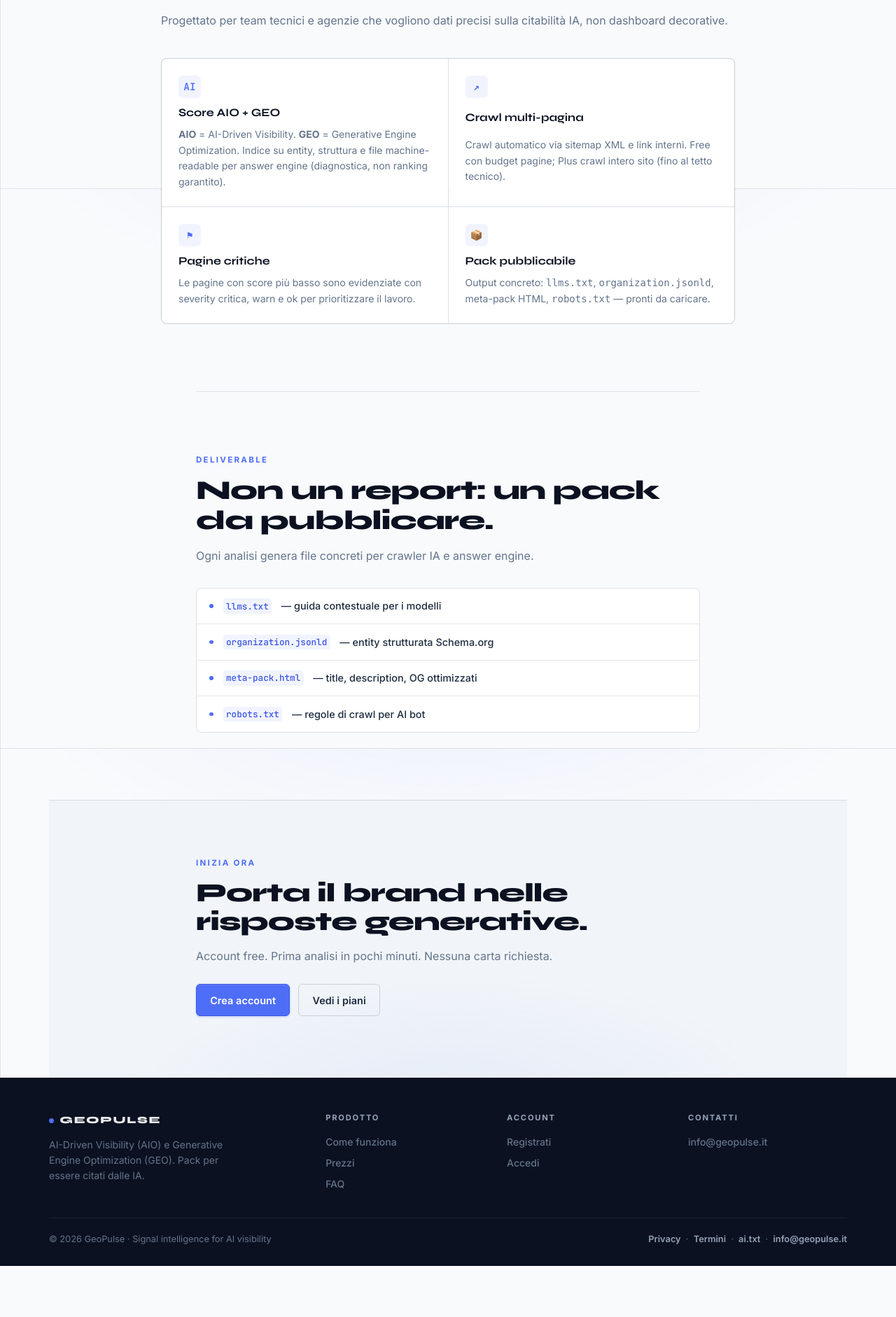
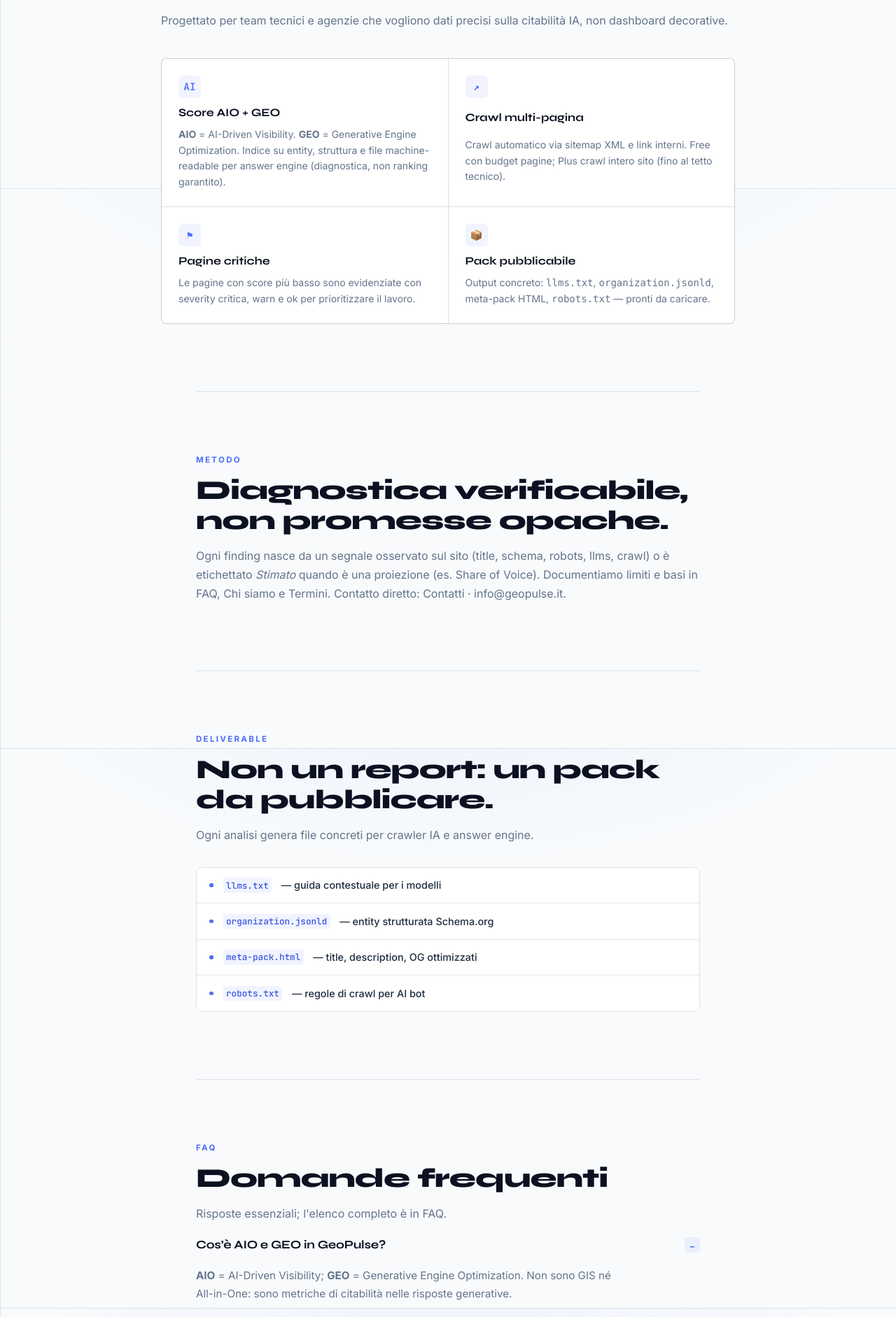
Before and after one commit to croccodjllo-blip/Geopulse, a Flask app: page / in a window 1280 px wide. Shown: the part 2131-4013 px from the top of the page at 70% size. Before the commit the page ends 3940 px from the top, so only its background shows below. Run offline with Flask 3, Linux system fonts and the light colour scheme; some libraries are stand-ins or nearby versions.

Commit message:
feat(geo): WebSite schema, About/Contatti, humans.txt, E-E-A-T
Add Organization@id + WebSite JSON-LD, /chi-siamo and /contatti,
hreflang, humans.txt, unique meta descriptions, landing FAQ + method
section, and reduce duplicate nginx security headers in prod reference.

```diff
--- a/app.py
+++ b/app.py
@@ -147,12 +147,12 @@ PUBLIC_SITE_URL = (os.getenv("PUBLIC_SITE_URL") or "https://geopulse.it").rstrip
 
 @app.after_request
 def set_security_headers(response):
+    # Header applicativi (nginx tiene HSTS; evitiamo duplicare X-* lì).
     response.headers["X-Content-Type-Options"] = "nosniff"
     response.headers["X-Frame-Options"] = "DENY"
     response.headers["Referrer-Policy"] = "strict-origin-when-cross-origin"
     response.headers["Permissions-Policy"] = "geolocation=(), microphone=(), camera=()"
     response.headers["X-XSS-Protection"] = "0"
-    # CSP permissiva per Tailwind CDN; stringente su object/base
     response.headers["Content-Security-Policy"] = (
         "default-src 'self'; "
         "script-src 'self' 'unsafe-inline'; "
@@ -164,6 +164,7 @@ def set_security_headers(response):
         "base-uri 'self'; "
         "form-action 'self'"
     )
+    # HSTS solo se secure; nginx può già inviarlo — ok se allineati
     if request.is_secure or app.config["SESSION_COOKIE_SECURE"]:
         response.headers["Strict-Transport-Security"] = (
             "max-age=15552000; includeSubDomains"
@@ -876,6 +877,13 @@ def ai_txt():
     )
 
 
+@app.route("/humans.txt")
+def humans_txt():
+    return send_from_directory(
+        app.static_folder, "humans.txt", mimetype="text/plain; charset=utf-8"
+    )
+
+
 @app.route("/robots.txt")
 def robots_txt():
     base = public_base_url()
@@ -904,6 +912,7 @@ def robots_txt():
         "\n"
         f"# AI policy: {base}/ai.txt\n"
         f"# LLMs guide: {base}/llms.txt\n"
+        f"# Humans: {base}/humans.txt\n"
         f"Sitemap: {base}/sitemap.xml\n"
     )
     return Response(body, mimetype="text/plain; charset=utf-8")
@@ -917,6 +926,8 @@ def sitemap_xml():
         ("/prodotto", "0.9", "weekly"),
         ("/prezzi", "0.8", "weekly"),
         ("/faq", "0.7", "monthly"),
+        ("/chi-siamo", "0.6", "monthly"),
+        ("/contatti", "0.6", "monthly"),
         ("/privacy", "0.4", "yearly"),
         ("/termini", "0.4", "yearly"),
         ("/interesse-pro", "0.5", "monthly"),
@@ -950,6 +961,16 @@ def privacy():
 @app.route("/termini")
 def terms():
     return render_template("termini.html")
+
+
+@app.route("/chi-siamo")
+def about():
+    return render_template("about.html")
+
+
+@app.route("/contatti")
+def contact():
+    return render_template("contact.html")
 
 
 @app.route("/")
--- a/static/ai.txt
+++ b/static/ai.txt
@@ -35,3 +35,6 @@ Do not treat dashboard or authenticated areas as public training corpus.
 
 ## Contact
 info@geopulse.it
+About: https://geopulse.it/chi-siamo
+Contact page: https://geopulse.it/contatti
+Humans: https://geopulse.it/humans.txt
--- a/templates/base.html
+++ b/templates/base.html
@@ -9,6 +9,8 @@
       content="{% block meta_description %}GeoPulse (geopulse.it) — AI-Driven Visibility (AIO) e Generative Engine Optimization (GEO): analisi e pack per essere citati dalle IA.{% endblock %}"
     />
     <link rel="canonical" href="{% block canonical %}{{ canonical_url }}{% endblock %}" />
+    <link rel="alternate" hreflang="it" href="{{ self.canonical() }}" />
+    <link rel="alternate" hreflang="x-default" href="{{ self.canonical() }}" />
     <meta property="og:type" content="website" />
     <meta property="og:site_name" content="GeoPulse" />
     <meta property="og:locale" content="it_IT" />
@@ -44,6 +46,8 @@
           <a href="{{ url_for('product') }}" class="{% if request.endpoint == 'product' %}is-active{% endif %}">Prodotto</a>
           <a href="{{ url_for('pricing') }}" class="{% if request.endpoint == 'pricing' %}is-active{% endif %}">Prezzi</a>
           <a href="{{ url_for('faq') }}" class="{% if request.endpoint == 'faq' %}is-active{% endif %}">FAQ</a>
+          <a href="{{ url_for('about') }}" class="{% if request.endpoint == 'about' %}is-active{% endif %}">Chi siamo</a>
+          <a href="{{ url_for('contact') }}" class="{% if request.endpoint == 'contact' %}is-active{% endif %}">Contatti</a>
           {% if current_user %}
             <a href="{{ url_for('dashboard') }}" class="{% if request.endpoint == 'dashboard' %}is-active{% endif %}">Dashboard</a>
             <a href="{{ url_for('dashboard_history') }}" class="{% if request.endpoint in ('dashboard_history', 'site_history') %}is-active{% endif %}">Storico</a>
@@ -90,6 +94,7 @@
           <a href="{{ url_for('product') }}">Come funziona</a>
           <a href="{{ url_for('pricing') }}">Prezzi</a>
           <a href="{{ url_for('faq') }}">FAQ</a>
+          <a href="{{ url_for('about') }}">Chi siamo</a>
         </div>
         <div class="site-footer__col">
           <p class="site-footer__label">Account</p>
@@ -104,7 +109,9 @@
         </div>
         <div class="site-footer__col">
           <p class="site-footer__label">Contatti</p>
+          <a href="{{ url_for('contact') }}">Pagina contatti</a>
           <a href="mailto:info@geopulse.it">info@geopulse.it</a>
+          <a href="{{ url_for('privacy') }}">Privacy</a>
         </div>
       </div>
       <div class="site-footer__bottom">
--- a/templates/faq.html
+++ b/templates/faq.html
@@ -1,6 +1,6 @@
 {% extends "base.html" %}
 {% block title %}FAQ{% endblock %}
-{% block meta_description %}Domande frequenti su GeoPulse: AI-Driven Visibility (AIO), Generative Engine Optimization (GEO), pack, limiti Free e privacy. Non è un GIS né una suite All-in-One.{% endblock %}
+{% block meta_description %}FAQ GeoPulse aggiornata: differenza AIO/GEO, score probe vs Misurato, pack artifact, limiti Free e contatti info@geopulse.it.{% endblock %}
 {% block structured_data %}
   {% include "partials/jsonld_faq.html" %}
 {% endblock %}
--- a/templates/landing.html
+++ b/templates/landing.html
@@ -6,21 +6,22 @@
 {% block flash_class %}flash-stack--inset{% endblock %}
 {% block structured_data %}
   {% include "partials/jsonld_software.html" %}
+  {% include "partials/jsonld_faq.html" %}
 {% endblock %}
 
 {% block content %}
 <section class="hero" aria-labelledby="hero-brand">
-  <div class="hero-visual" aria-hidden="true">
+  <div class="hero-visual">
     <img
       class="hero-visual__img"
       src="{{ url_for('static', filename='img/hero-earth.jpg') }}"
-      alt=""
+      alt="Vista illuminata della Terra — metafora di visibilità globale del brand nelle risposte IA"
       width="1536"
       height="1024"
       fetchpriority="high"
     />
-    <div class="hero-visual__veil"></div>
-    <div class="hero-visual__grid"></div>
+    <div class="hero-visual__veil" aria-hidden="true"></div>
+    <div class="hero-visual__grid" aria-hidden="true"></div>
   </div>
 
   <div class="hero-copy">
@@ -113,6 +114,20 @@
   </div>
 </section>
 
+<section class="section-band" id="metodo-citabile">
+  <p class="eyebrow">Metodo</p>
+  <h2>Diagnostica verificabile, non promesse opache.</h2>
+  <p class="lede">
+    Ogni finding nasce da un segnale osservato sul sito (title, schema, robots, llms, crawl)
+    o è etichettato <em>Stimato</em> quando è una proiezione (es. Share of Voice).
+    Documentiamo limiti e basi in <a href="{{ url_for('faq') }}">FAQ</a>,
+    <a href="{{ url_for('about') }}">Chi siamo</a> e
+    <a href="{{ url_for('terms') }}">Termini</a>.
+    Contatto diretto: <a href="{{ url_for('contact') }}">Contatti</a> ·
+    <a href="mailto:info@geopulse.it">info@geopulse.it</a>.
+  </p>
+</section>
+
 <section class="section-band" id="output">
   <p class="eyebrow">Deliverable</p>
   <h2>Non un report: un pack da pubblicare.</h2>
@@ -127,6 +142,32 @@
   </ul>
 </section>
 
+<section class="section-band" id="faq-rapide">
+  <p class="eyebrow">FAQ</p>
+  <h2>Domande frequenti</h2>
+  <p class="lede">Risposte essenziali; l'elenco completo è in <a href="{{ url_for('faq') }}">FAQ</a>.</p>
+  <div class="faq-list">
+    <details class="faq-item" open>
+      <summary>Cos’è AIO e GEO in GeoPulse?</summary>
+      <p>
+        <strong>AIO</strong> = AI-Driven Visibility; <strong>GEO</strong> = Generative Engine Optimization.
+        Non sono GIS né All-in-One: sono metriche di citabilità nelle risposte generative.
+      </p>
+    </details>
+    <details class="faq-item">
+      <summary>Gli score sono misurazioni live sulle IA?</summary>
+      <p>
+        Di default no: sono diagnostici da probe ed euristiche. Il badge Stimato (proxy) segnala le stime;
+        Misurato è per segnali osservati o polling LLM quando disponibile.
+      </p>
+    </details>
+    <details class="faq-item">
+      <summary>Come vi contatto?</summary>
+      <p>Scrivi a <a href="mailto:info@geopulse.it">info@geopulse.it</a> o apri <a href="{{ url_for('contact') }}">Contatti</a>.</p>
+    </details>
+  </div>
+</section>
+
 <section class="section-cta" id="inizia">
   <div class="section-cta__inner">
     <p class="eyebrow">Inizia ora</p>
--- a/templates/partials/jsonld_organization.html
+++ b/templates/partials/jsonld_organization.html
@@ -2,15 +2,30 @@
 {
   "@context": "https://schema.org",
   "@type": "Organization",
+  "@id": "{{ canonical_base }}/#organization",
   "name": "GeoPulse",
   "alternateName": "GEOPULSE",
   "url": "{{ canonical_base }}/",
   "email": "info@geopulse.it",
   "description": "GeoPulse analizza segnali di AI-Driven Visibility (AIO) e Generative Engine Optimization (GEO): score euristici, findings e pack per answer engine. Non è un GIS né una suite All-in-One.",
   "slogan": "Ottimizza il sito per le IA.",
+  "foundingLocation": {
+    "@type": "Place",
+    "name": "Italia"
+  },
+  "knowsAbout": [
+    "AI-Driven Visibility",
+    "Generative Engine Optimization",
+    "llms.txt",
+    "Answer engine optimization",
+    "Schema.org"
+  ],
   "sameAs": [
     "{{ canonical_base }}/",
+    "{{ canonical_base }}/chi-siamo",
+    "{{ canonical_base }}/contatti",
     "{{ canonical_base }}/prodotto",
+    "{{ canonical_base }}/faq",
     "{{ canonical_base }}/llms.txt",
     "{{ canonical_base }}/ai.txt"
   ],
@@ -18,7 +33,9 @@
     "@type": "ContactPoint",
     "email": "info@geopulse.it",
     "contactType": "customer support",
-    "availableLanguage": ["Italian", "English"]
+    "availableLanguage": ["Italian", "English"],
+    "url": "{{ canonical_base }}/contatti"
   }
 }
 </script>
+{% include "partials/jsonld_website.html" %}
--- /dev/null
+++ b/templates/partials/jsonld_website.html
@@ -0,0 +1,29 @@
+<script type="application/ld+json">
+{
+  "@context": "https://schema.org",
+  "@type": "WebSite",
+  "@id": "{{ canonical_base }}/#website",
+  "url": "{{ canonical_base }}/",
+  "name": "GeoPulse",
+  "alternateName": "GEOPULSE",
+  "description": "Piattaforma SaaS per AI-Driven Visibility (AIO) e Generative Engine Optimization (GEO): analisi di segnali citabili e pack artifact per answer engine.",
+  "inLanguage": "it-IT",
+  "publisher": { "@id": "{{ canonical_base }}/#organization" },
+  "about": { "@id": "{{ canonical_base }}/#organization" },
+  "potentialAction": {
+    "@type": "RegisterAction",
+    "target": "{{ canonical_base }}/register",
+    "name": "Crea account GeoPulse"
+  },
+  "mainEntity": {
+    "@type": "ItemList",
+    "itemListElement": [
+      { "@type": "SiteNavigationElement", "name": "Prodotto", "url": "{{ canonical_base }}/prodotto" },
+      { "@type": "SiteNavigationElement", "name": "Prezzi", "url": "{{ canonical_base }}/prezzi" },
+      { "@type": "SiteNavigationElement", "name": "FAQ", "url": "{{ canonical_base }}/faq" },
+      { "@type": "SiteNavigationElement", "name": "Chi siamo", "url": "{{ canonical_base }}/chi-siamo" },
+      { "@type": "SiteNavigationElement", "name": "Contatti", "url": "{{ canonical_base }}/contatti" }
+    ]
+  }
+}
+</script>
--- a/templates/pricing.html
+++ b/templates/pricing.html
@@ -1,6 +1,6 @@
 {% extends "base.html" %}
 {% block title %}Prezzi{% endblock %}
-{% block meta_description %}Piani GeoPulse: Free per iniziare, Plus con crawl dell’intero sito e monitoraggio.{% endblock %}
+{% block meta_description %}Prezzi GeoPulse 2026: piano Free senza carta e waitlist Plus con crawl intero sito, monitoraggio e export per team e agenzie.{% endblock %}
 
 {% block content %}
 <article class="page">
--- a/templates/product.html
+++ b/templates/product.html
@@ -1,6 +1,6 @@
 {% extends "base.html" %}
 {% block title %}Prodotto{% endblock %}
-{% block meta_description %}Come funziona GeoPulse: AI-Driven Visibility (AIO), Generative Engine Optimization (GEO), findings critici e pack per answer engine — non GIS, non All-in-One.{% endblock %}
+{% block meta_description %}Come funziona GeoPulse: crawl, score AIO/GEO euristici, findings e pack (llms.txt, JSON-LD, robots) per answer engine — non GIS, non All-in-One.{% endblock %}
 
 {% block content %}
 <article class="page">
```
Also changed, not shown: static/humans.txt (added, +16 -0 lines), static/llms.txt (+7 -1 lines), templates/about.html (added, +62 -0 lines), templates/contact.html (added, +51 -0 lines), 1 other file.
